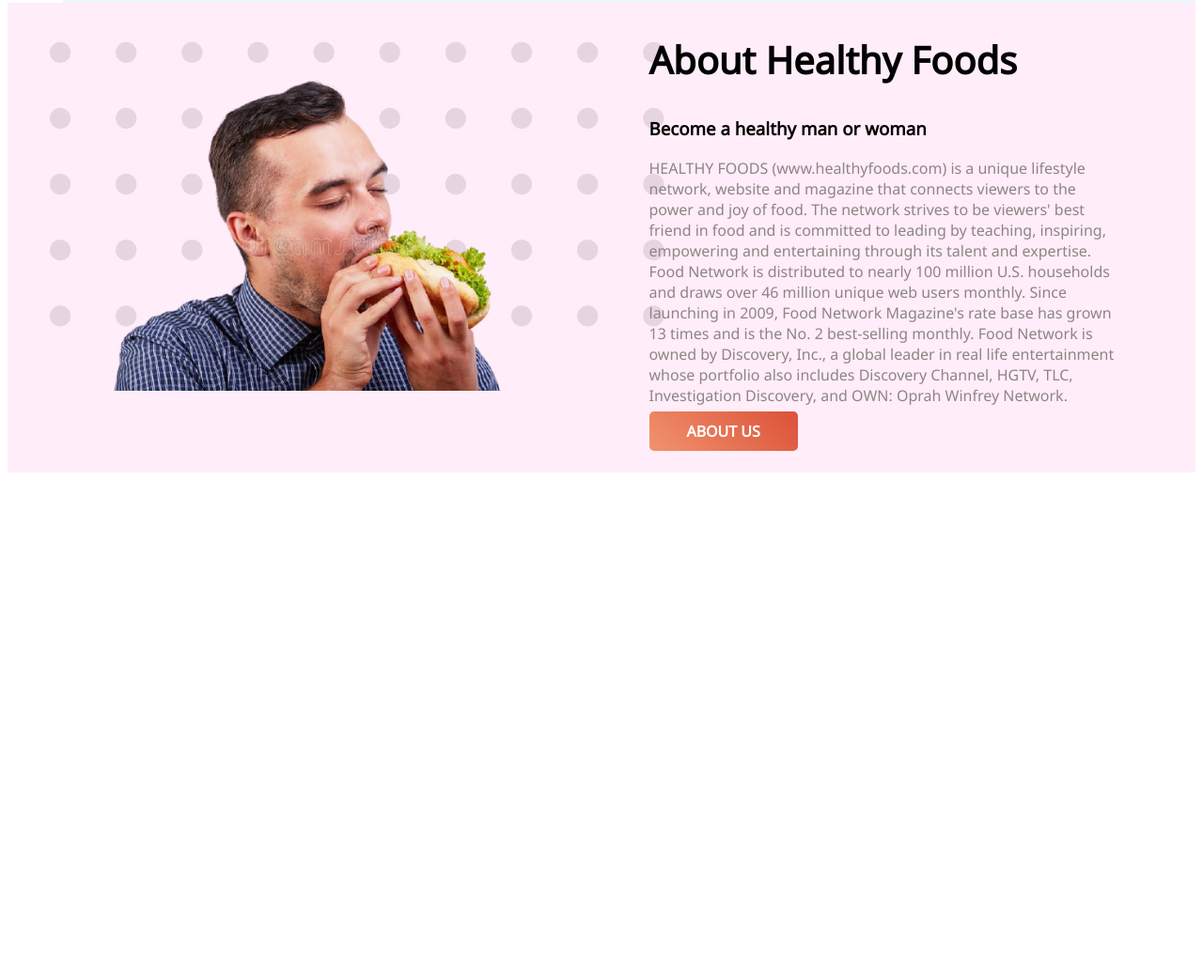
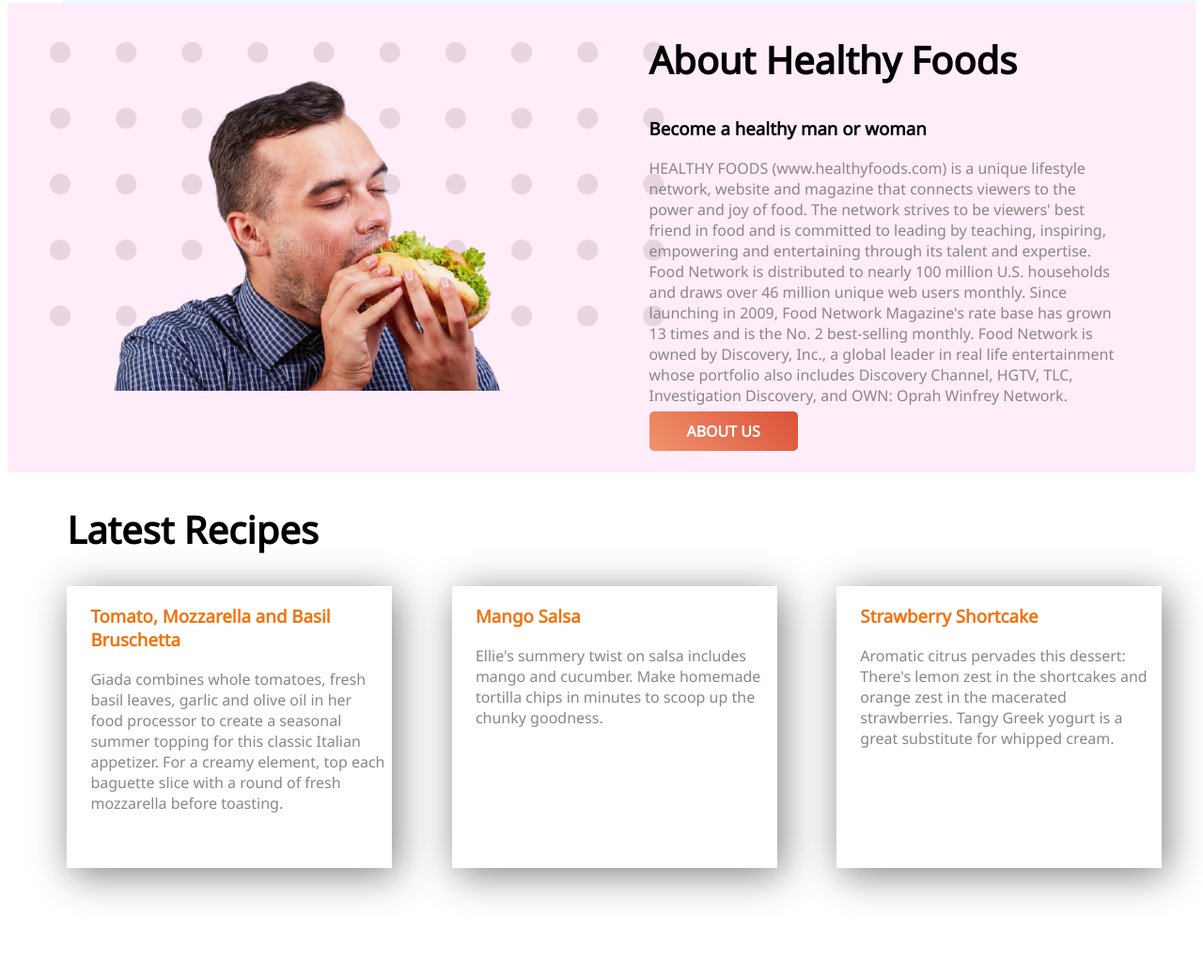
Before and after one commit to asmsahol/healthy-foods, a plain HTML site: page index.html in a window 1280 px wide. Shown: the part 505-1544 px from the top of the page at 94% size. Before the commit the page ends 1026 px from the top, so only its background shows below. Drawn offline with Linux system fonts and the light colour scheme; files whose address does not match are found by name.

Commit message:
added recipes

```diff
--- a/index.html
+++ b/index.html
@@ -12,26 +12,41 @@
 </head>
 <body>
     <section class="banner-top">
-        <div class="banner-side">
+        <div class="sec-side">
             <h1><span>Top 100 </span>Fresh & Healthy Foods</h1>
             <h3>Farro and Corn Salad</h3>
             <p>You'll find farro with the whole grains in your grocery store or health food market (near the quinoa) but if you can't find it you can use barley in this simple, packed-with-summer-flavors salad.</p>
             <a class="button" target="_blank" href="https://web.facebook.com/sahol.bin.mijam/">Order Now</a>
         </div>
-        <div class="banner-side">
+        <div class="sec-side">
             <img src="images/farro-and-corn.jpeg" alt="">
         </div>
     </section>
     <section class="about-healthy">
-        <div class="banner-side">
+        <div class="sec-side">
             <img src="images//male/guy-eats-hot-dog-which-himself-has-prepared-street-food-young-man-blue-shirt-eats-hot-dog-white-background-100449486-removebg-preview.png" alt="">
         </div>
-        <div class="banner-side">
+        <div class="sec-side">
             <h2>About Healthy Foods</h2>
             <h3>Become a healthy man or woman</h3>
             <p>HEALTHY FOODS (www.healthyfoods.com) is a unique lifestyle network, website and magazine that connects viewers to the power and joy of food. The network strives to be viewers' best friend in food and is committed to leading by teaching, inspiring, empowering and entertaining through its talent and expertise. Food Network is distributed to nearly 100 million U.S. households and draws over 46 million unique web users monthly. Since launching in 2009, Food Network Magazine's rate base has grown 13 times and is the No. 2 best-selling monthly. Food Network is owned by Discovery, Inc., a global leader in real life entertainment whose portfolio also includes Discovery Channel, HGTV, TLC, Investigation Discovery, and OWN: Oprah Winfrey Network.</p>
             <a class="button" href="">ABOUT US</a>
         </div>
     </section>
+    <section class="recipes-sec">
+        <h2>Latest Recipes</h2>
+        <div class="recipes-side">
+            <h3>Tomato, Mozzarella and Basil Bruschetta</h3>
+            <p>Giada combines whole tomatoes, fresh basil leaves, garlic and olive oil in her food processor to create a seasonal summer topping for this classic Italian appetizer. For a creamy element, top each baguette slice with a round of fresh mozzarella before toasting.</p>
+        </div>
+        <div class="recipes-side">
+            <h3>Mango Salsa</h3>
+            <p>Ellie's summery twist on salsa includes mango and cucumber. Make homemade tortilla chips in minutes to scoop up the chunky goodness.</p>
+        </div>
+        <div class="recipes-side">
+            <h3>Strawberry Shortcake</h3>
+            <p>Aromatic citrus pervades this dessert: There's lemon zest in the shortcakes and orange zest in the macerated strawberries. Tangy Greek yogurt is a great substitute for whipped cream.</p>
+        </div>
+    </section>
 </body>
 </html>
--- a/style.css
+++ b/style.css
@@ -5,7 +5,7 @@
     height: 400px;
     padding-bottom: 100px;
 }
-.banner-side{
+.sec-side{
     width:40%;
     float: left;
     margin-left: 5%;
@@ -22,7 +22,7 @@
     background-size: cover;
     background-repeat: no-repeat;
 }
-.banner-side img{
+.sec-side img{
     width: 100%;
     padding-bottom: 50px;
     padding-top: 5%;
@@ -54,3 +54,24 @@
 .about-healthy img{
     margin:10% 0;
 }
+.recipes-side{
+    width:25%;
+    float: left;
+    margin-left: 5%;
+    padding-left: 2%;
+}
+.recipes-sec h2{
+    text-align: left;
+    padding-left: 5%;
+}
+.recipes-sec h3{
+    color: rgb(241, 115, 12);
+}
+.recipes-side a{
+    padding: 5%;
+}
+.recipes-sec div{
+    box-shadow: 5px 7px 40px gray;
+    height: 75%;
+    padding-right: 5px;
+}
```
Also changed, not shown: images/mango.jpeg (added), images/strawberry.jpeg (added), images/tamato.jpeg (added).
